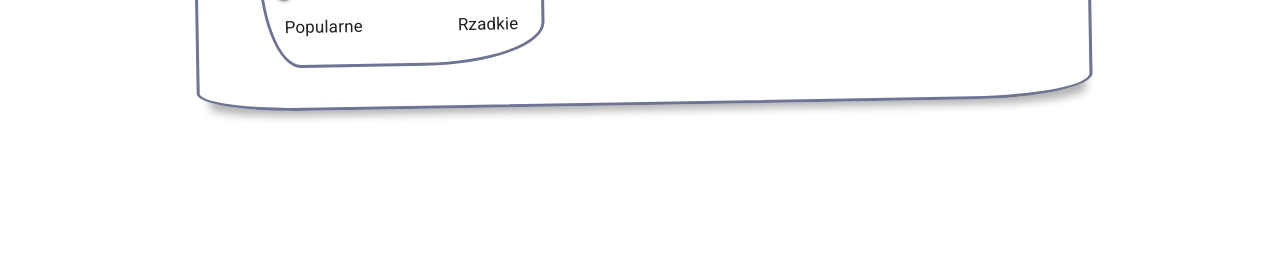
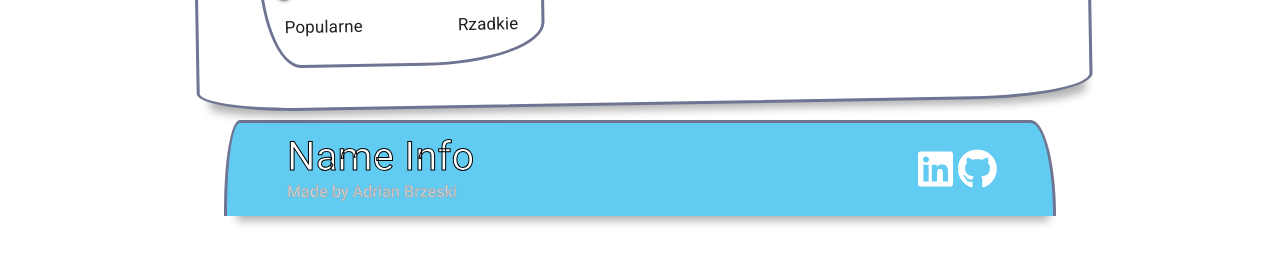
Before and after one commit to andro2ss/names_app, a React (Create React App) app: page /Generatorimiondladzieci in a window 1280 px wide. Shown: the part 584-848 px from the top of the page. Before the commit the page ends 800 px from the top, so only its background shows below. Built offline with nearby package versions, Linux system fonts and the light colour scheme; no server answers.

Commit message:
added and styled footer

```diff
--- a/src/App.js
+++ b/src/App.js
@@ -8,6 +8,7 @@ import Container from "@mui/material/Container";
 import { useEffect, useState } from "react";
 import getCsvData from "./components/functions/GetCsvData";
 import NavBar from "./components/common/header/navbar/Navbar";
+import Footer from "./components/common/footer/Footer";
 
 function App() {
   const [maleArray, setMaleArray] = useState(1);
@@ -93,6 +94,7 @@ function App() {
           </Routes>
         </div>
       </main>
+      <Footer />
     </>
   );
 }
--- a/src/App.scss
+++ b/src/App.scss
@@ -1,8 +1,10 @@
+
+
 .page__container {
+  background: white;
   animation: jackInTheBox;
   animation-duration: 1s;
   box-sizing: border-box;
-  height: 100%;
   font-family: Roboto, Helvetica, Arial, sans-serif;
   flex-direction: column;
   border-top-left-radius: 37px 140px;
@@ -15,7 +17,7 @@
   padding: 40px 60px;
   //max-width: 800px;
   width: 70%;
-  margin: 50px auto 0;
+  margin: 50px auto 200px;
   font-size: 17px;
   line-height: 28px;
   transform: rotate(-1deg);
@@ -28,7 +30,7 @@
   }
 
   @media screen and (max-width: 1175px) {
-    margin: 50px auto 0;
+    margin: 50px auto 250px;
     width: 90%;
   }
 }
--- /dev/null
+++ b/src/components/common/footer/Footer.js
@@ -0,0 +1,44 @@
+import React from "react";
+import "./Footer.scss";
+import { Link } from "react-router-dom";
+
+function Footer({ pages }) {
+  return (
+    <footer className="footer">
+      <div className="footer__box">
+        <div className="footer--right">
+          <a
+            href="https://www.linkedin.com/in/adrian-brzeski-4156aa175/"
+            target="_blank"
+          >
+            <i className="fab fa-linkedin fa-2x"></i>
+          </a>
+          <a href="https://github.com/andro2ss" target="_blank">
+            <i className="fab fa-github fa-2x"></i>{" "}
+          </a>
+        </div>
+        <div className="footer--left">
+          <Link
+            className="footer__logo"
+            to="/"
+            onClick={() => {
+              document
+                .querySelector(".link--active")
+                .classList.remove("link--active");
+              document
+                .querySelector("#js-menu")
+                .firstElementChild.firstElementChild.classList.add(
+                  "link--active"
+                );
+            }}
+          >
+            Name Info
+          </Link>
+          <p>Made by Adrian Brzeski</p>
+        </div>
+      </div>
+    </footer>
+  );
+}
+
+export default Footer;
--- /dev/null
+++ b/src/components/common/footer/Footer.scss
@@ -0,0 +1,106 @@
+.footer {
+  background-color: transparent;
+  position: fixed;
+  bottom: 0;
+  box-sizing: border-box;
+  width: 100%;
+  text-align: left;
+  margin-top: 80px;
+  z-index: -1;
+
+  .footer__box {
+    background: #62cbf2;
+    font-family: Roboto, Helvetica, Arial, sans-serif;
+    flex-direction: column;
+    border-top-right-radius: 37px 140px;
+    border-top-left-radius: 23px 130px;
+    display: block;
+    position: relative;
+    border: solid 3px #6e7491;
+    border-bottom: none;
+    padding: 20px 30px 10px 60px;
+    width: 65%;
+    margin: 50px auto 0;
+    font-size: 17px;
+    line-height: 28px;
+    box-shadow: 3px 15px 8px -10px rgba(0, 0, 0, 0.3);
+    transition: all 0.13s ease-in;
+
+    .footer__logo{
+      color: white;
+      font-size: 40px;
+      text-decoration: none;
+      -webkit-text-stroke: 1px black;
+    }
+
+    .footer--left p {
+      color: #ffffff;
+      -webkit-text-stroke: 1px rgba(162, 161, 161, 0.74);
+      font-size: 16px;
+      margin: 0;
+    }
+
+    p.footer--links {
+      font-size: 18px;
+      font-weight: bold;
+      color: #a82828;
+      margin: 0 0 10px;
+      padding: 0;
+    }
+
+    p.footer--links a {
+      display: inline-block;
+      line-height: 1.8;
+      text-decoration: none;
+      color: inherit;
+    }
+
+    .footer--right {
+      float: right;
+      margin-top: 6px;
+      margin-right: 30px;
+      max-width: 180px;
+
+    }
+
+    .footer--right a {
+      display: inline-block;
+      justify-content: center;
+      align-content: center;
+      align-items:  center;
+      width: 35px;
+      height: 35px;
+      background-color: #62cbf2;
+      border-radius: 2px;
+
+      font-size: 20px;
+      color: #ffff;
+      text-align: center;
+      align-items: center;
+      line-height: 35px;
+
+      margin-left: 5px;
+    }
+
+    @media (max-width: 600px) {
+      padding: 20px 30px 10px 30px;
+
+      .footer--left,
+      .footer--right {
+        text-align: center;
+      }
+
+      .footer--right {
+        display: flex;
+        justify-content: center;
+        column-gap: 16px;
+        float: none;
+        margin: 20px auto;
+      }
+
+       .footer--left p.footer--links {
+        line-height: 1.8;
+      }
+    }
+  }
+}
--- a/src/components/common/header/navbar/Navbar.js
+++ b/src/components/common/header/navbar/Navbar.js
@@ -19,7 +19,7 @@ export default function NavBar({ pages }) {
           <i className="fa fa-bars"></i>
         </label>
         <div
-          className="logo"
+          className="logo "
           onClick={() => {
             document
               .querySelector(".link--active")
```
Also changed, not shown: src/App.css (deleted, +0 -38 lines).
